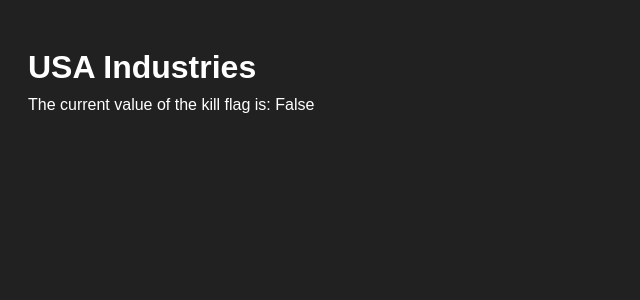
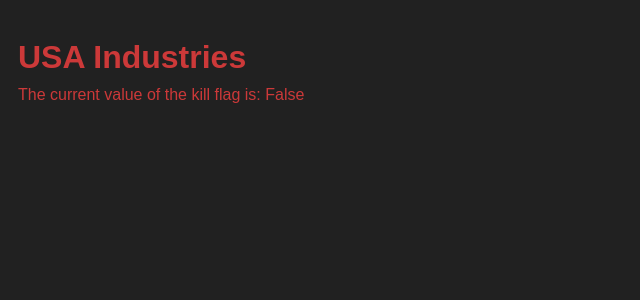
Before and after one commit to besser435/USA-Industries, a Flask app: page / in a window 1280 px wide. Shown: the top 300 px of the page, without its empty margins (0-640 px from the left). Run offline with Flask 3, Linux system fonts and the light colour scheme.

Commit message:
Update home.html

```diff
--- a/1 billion gecs/web_server/templates/home.html
+++ b/1 billion gecs/web_server/templates/home.html
@@ -2,12 +2,14 @@
 <html>
 <head>
     <title>USA Industries</title>
+    <link rel="shortcut icon" href="{{ url_for('static', filename='favicon.ico') }}">
+
     <style>
         body {
             background-color: #212121;
-            color: #ffffff;
+            color: #cc3939;
             font-family: Arial, sans-serif;
-            padding: 20px;
+            padding: 10px;
         }
 
         h1 {
```
